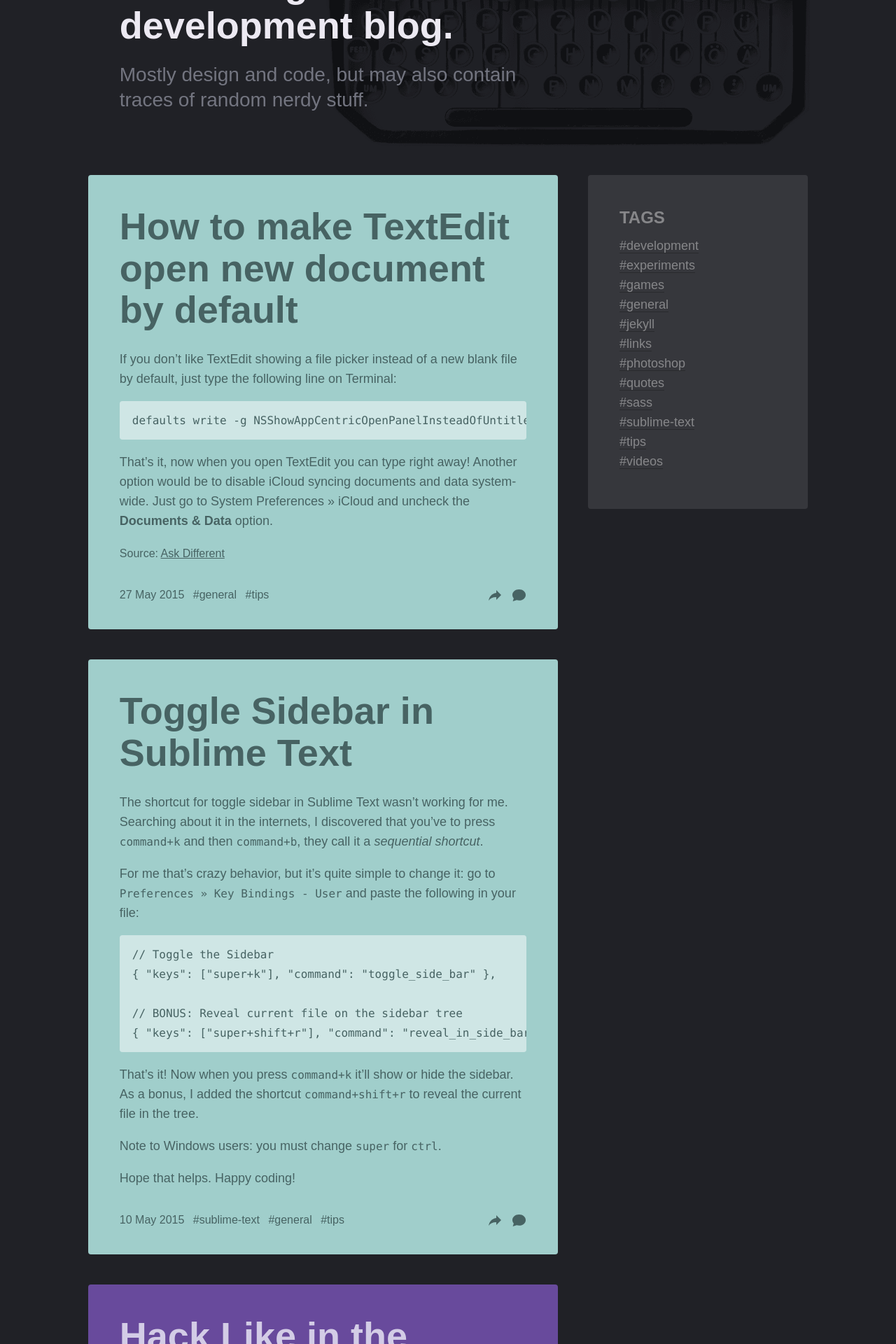
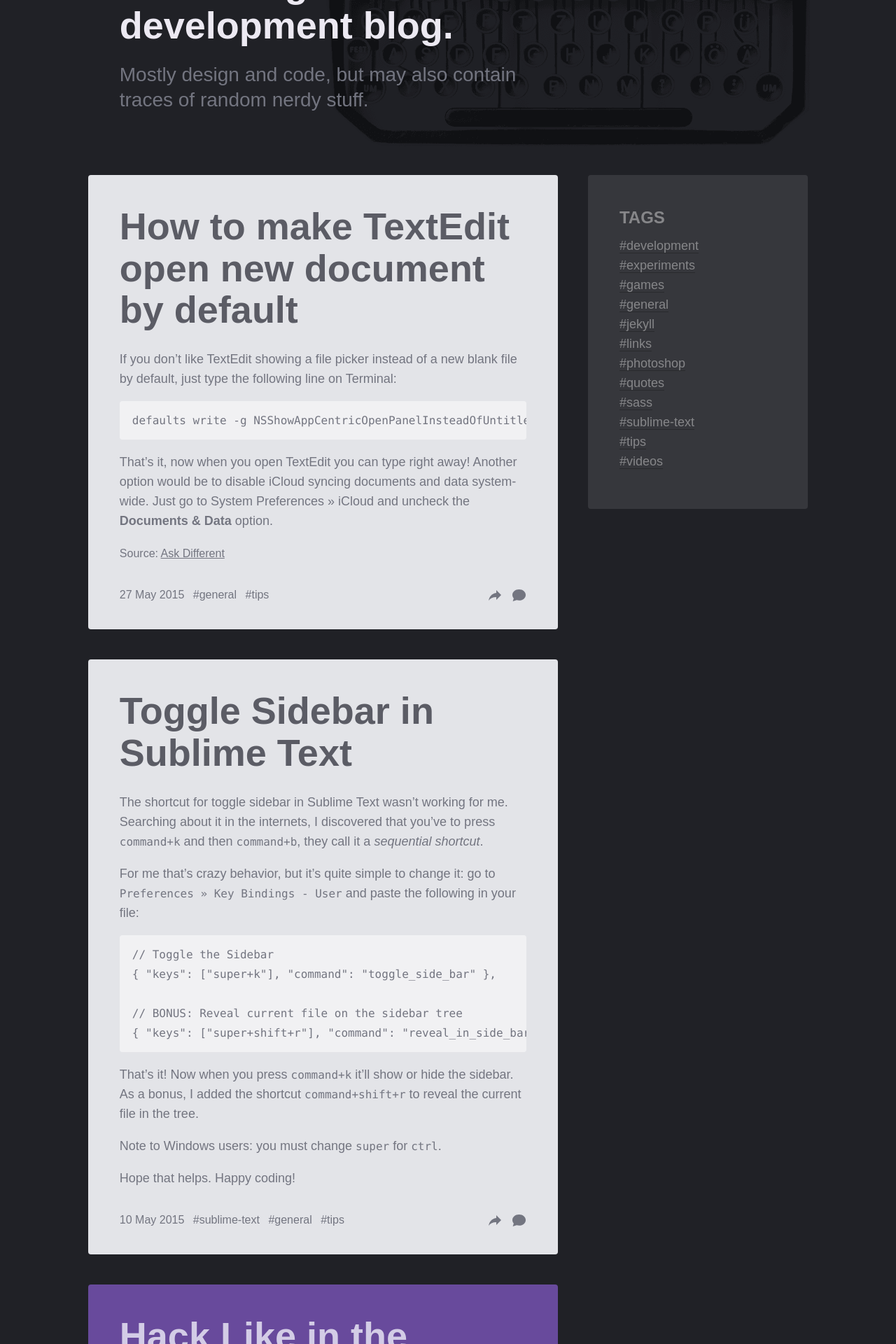
Before and after one commit to manfromanotherland/edmundojr-2014, a Jekyll site: the page built from blog/index.html, in a window 1280 px wide. Shown: the part 311-2231 px from the top of the page at 70% size. Built offline with Jekyll 4.4.1, drawn with Linux system fonts in a browser that asks for light colours; nearby versions of some CDN libraries; Markdown is read by kramdown in place of the engine named in the settings.

Commit message:
Change text post colors

```diff
--- a/assets/css/main.scss
+++ b/assets/css/main.scss
@@ -942,8 +942,12 @@ code {
 
 	// Text
 	&--text {
-		color: #476363;
-		background: #a0cecb;
+		color: $main-color;
+		background: #e3e4e8;
+
+		.post__header a {
+			color: #5b5c65;
+		}
 	}
 
 	// Quote
```
Lines whose indentation alone changed are shown as unchanged.
